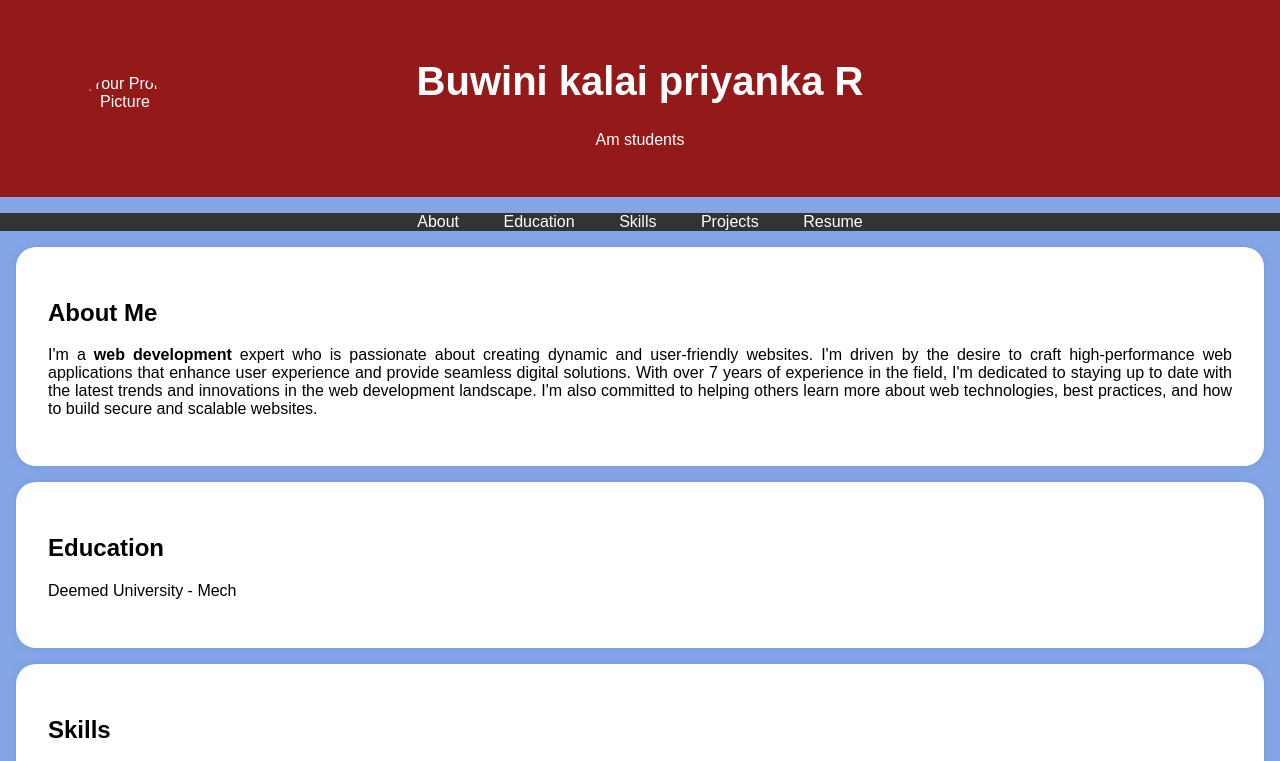
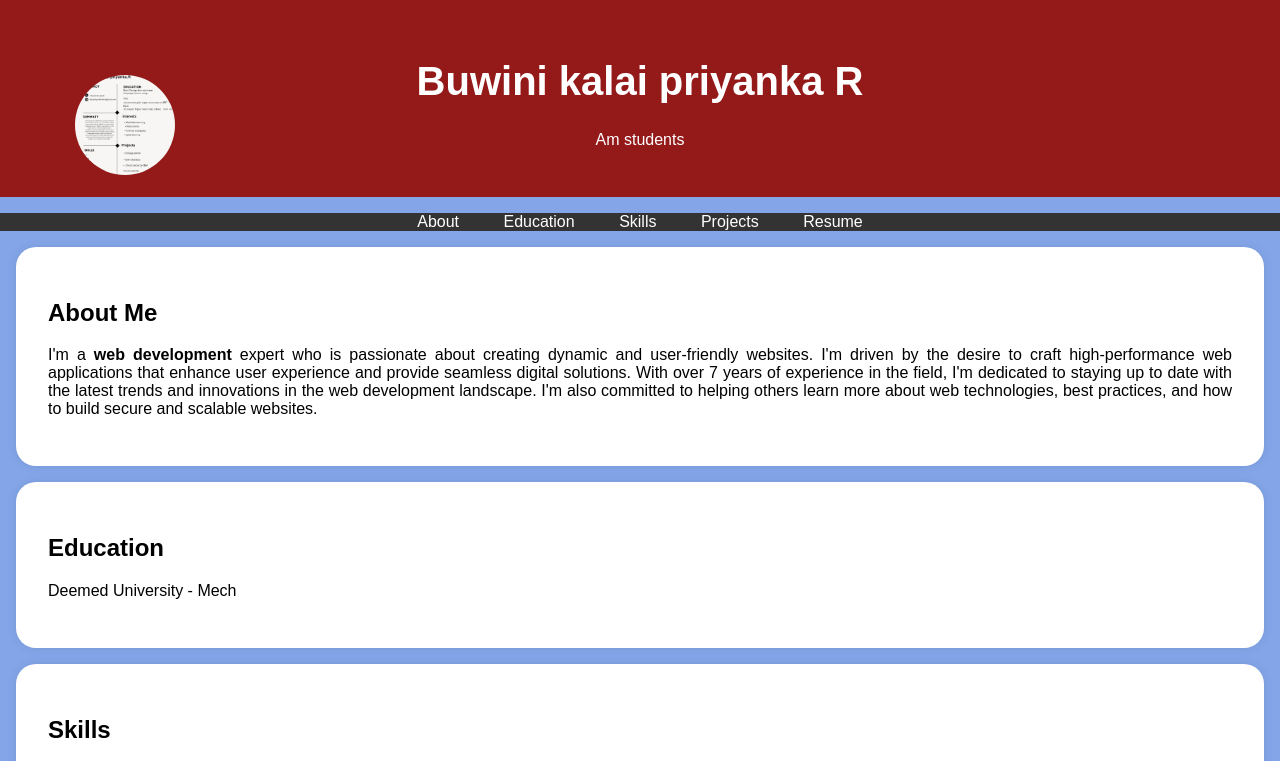
Before and after one commit to buswinikalaipriyanka-R/Digital-portfolio, a plain HTML site: page index.html in a window 1280 px wide. Shown: the top 761 px of the page. Drawn offline with Linux system fonts and the light colour scheme.

Commit message:
Update index.html

```diff
--- a/index.html
+++ b/index.html
@@ -95,7 +95,7 @@
     <header>
         <div class="header-content">
             <!-- Add your profile picture here -->
-            <img src="IMG_20230926_125318.jpg.jpg" alt="Your Profile Picture" class="profile-picture">
+            <img src="IMG-20250330-WA0016.jpg" alt="Your Profile Picture" class="profile-picture">
             <h1>Buwini kalai priyanka R</h1>
             <p>Am students</p>
         </div>
```
